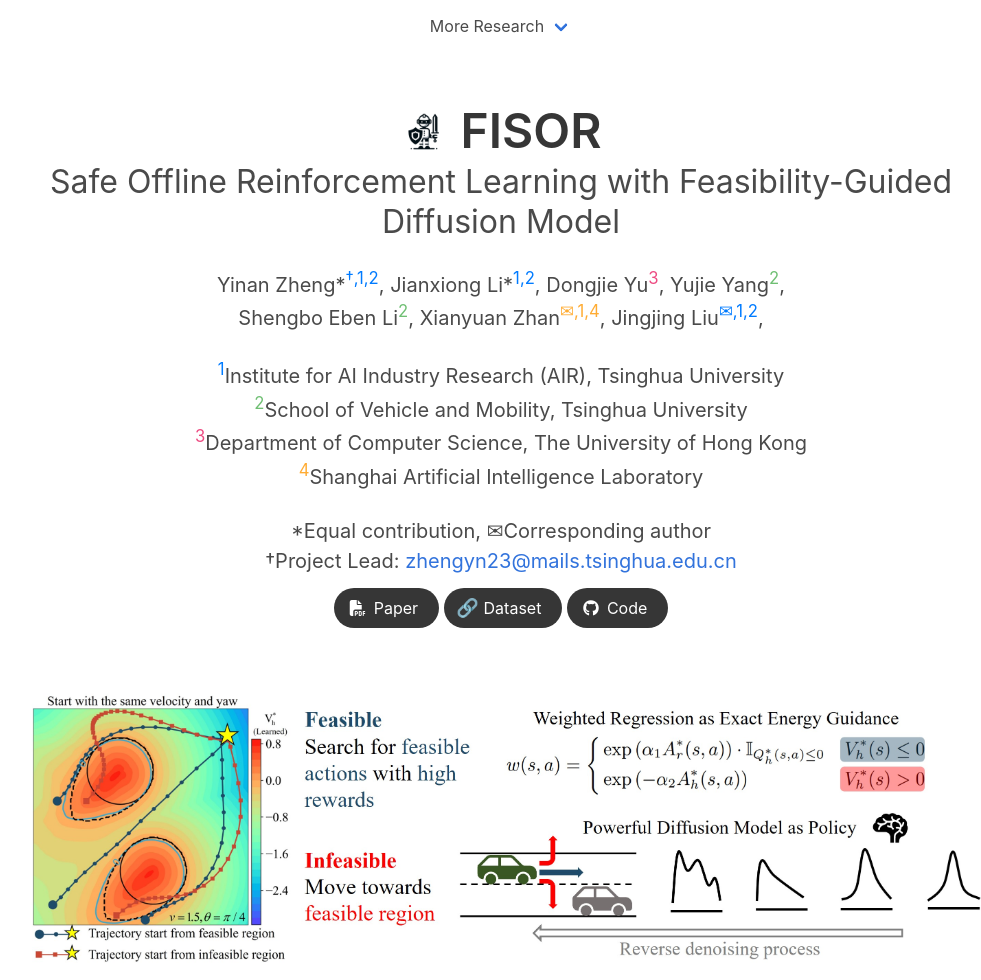
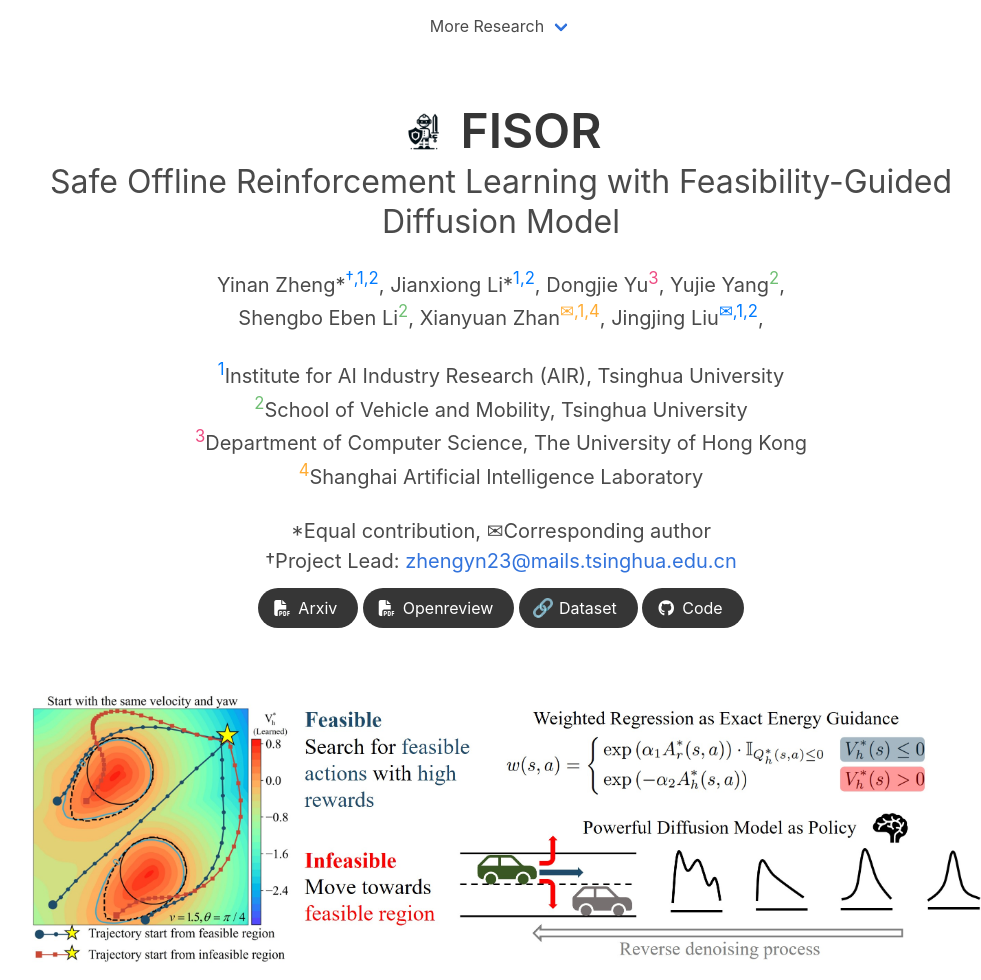
Before and after one commit to ZhengYinan-AIR/FISOR, a plain HTML site: page index.html in a window 1280 px wide. Shown: the top 980 px of the page, without its empty margins (139-1120 px from the left). Drawn offline with nearby package versions, Linux system fonts and the light colour scheme; some icons are missing; a web font is replaced by a local one.

Commit message:
add arxiv

```diff
--- a/index.html
+++ b/index.html
@@ -103,12 +103,21 @@
                 <div class="publication-links">
                 <!-- PDF Link. -->
                 <span class="link-block">
+                  <a href="https://arxiv.org/pdf/2401.10700.pdf"
+                      class="external-link button is-normal is-rounded is-dark">
+                  <span class="icon">
+                      <i class="fas fa-file-pdf"></i>
+                  </span>
+                  <span>Arxiv</span>
+                  </a>
+              </span>
+                <span class="link-block">
                     <a href="https://openreview.net/forum?id=j5JvZCaDM0"
                         class="external-link button is-normal is-rounded is-dark">
                     <span class="icon">
                         <i class="fas fa-file-pdf"></i>
                     </span>
-                    <span>Paper</span>
+                    <span>Openreview</span>
                     </a>
                 </span>
                 <span class="link-block">
```
